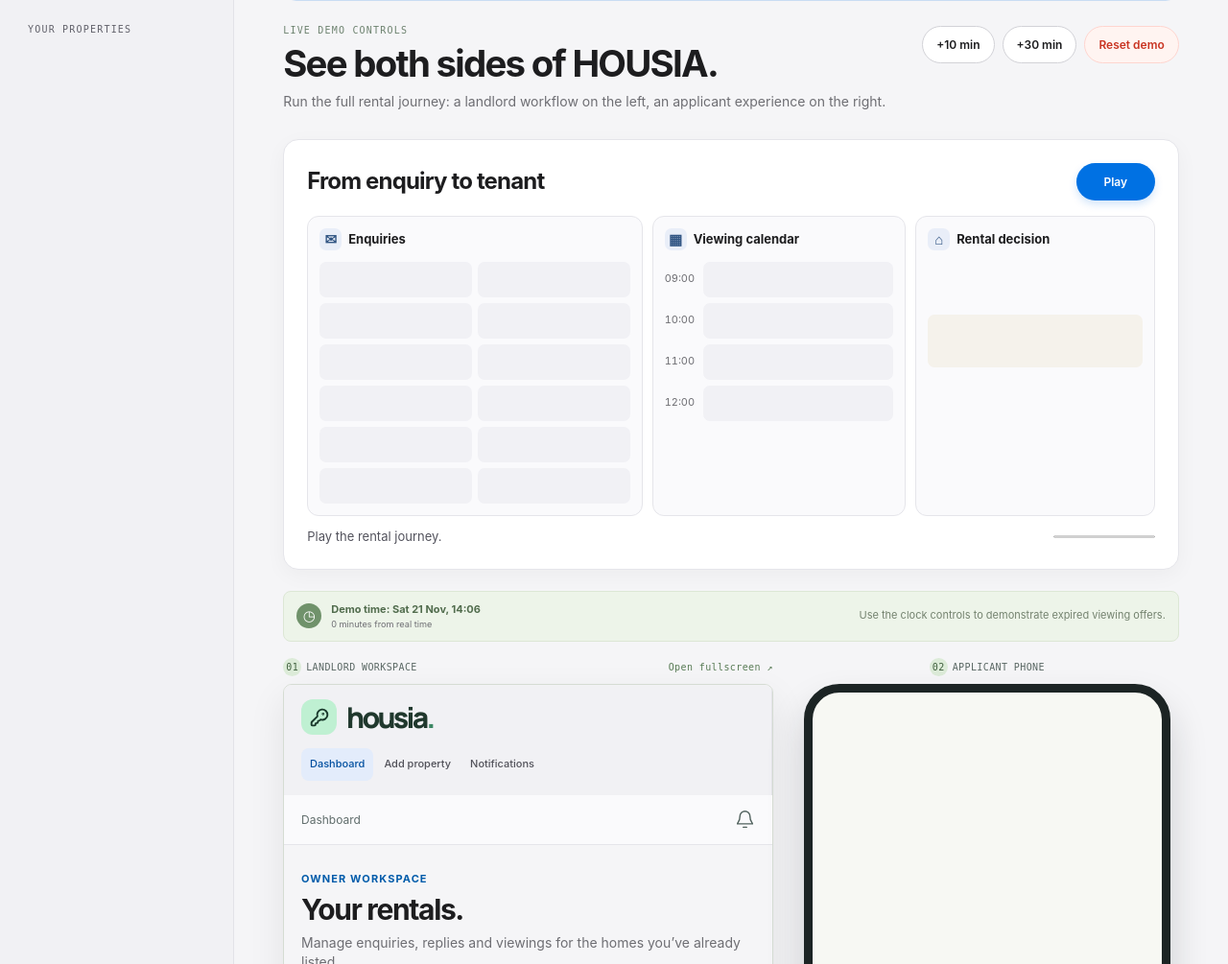
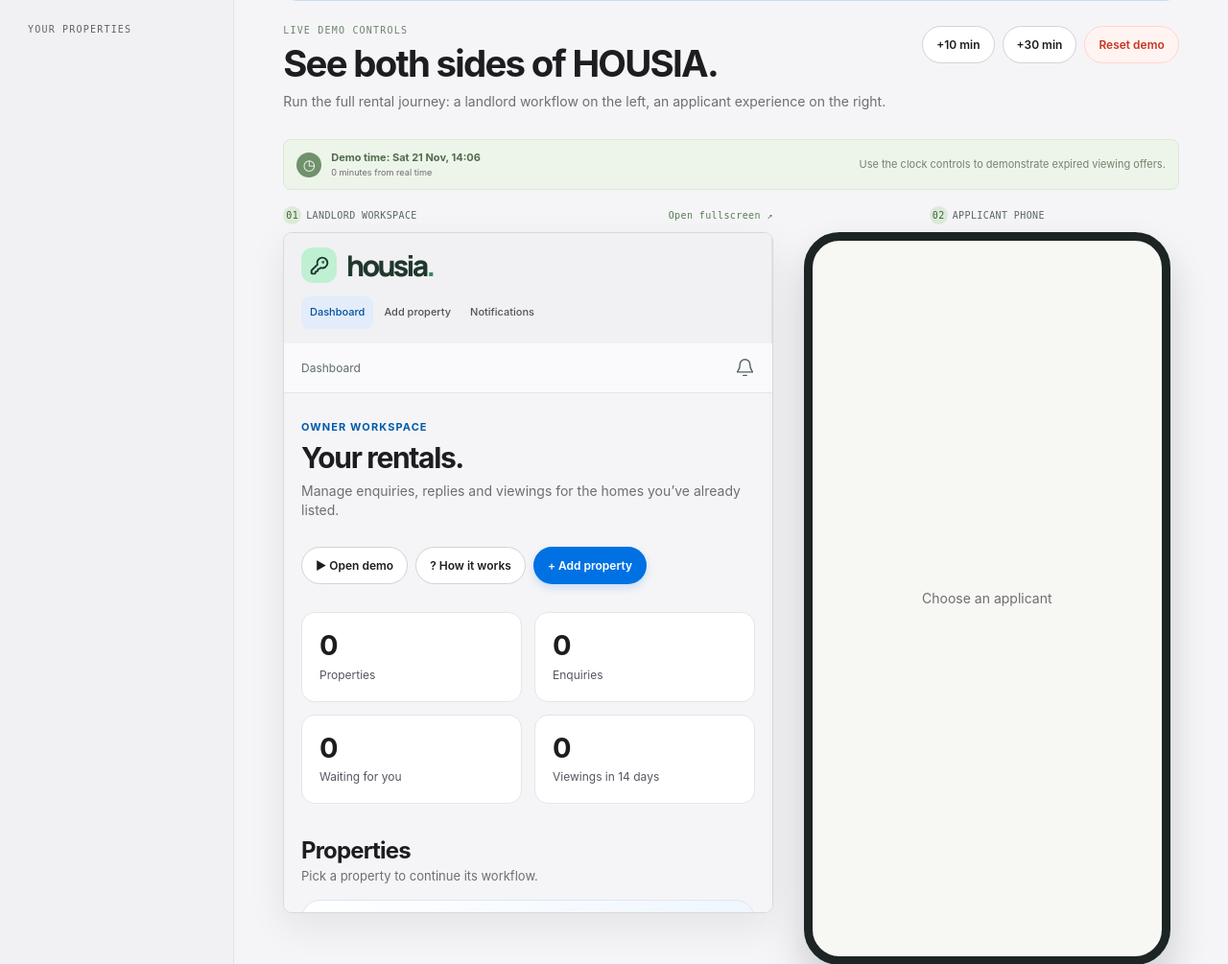
Before and after one commit to anasmidoul/project-hack, a Flask app: page /demo in a window 1280 px wide. Shown: the part 277-1282 px from the top of the page at 96% size. Run offline with Flask 3, Linux system fonts and the light colour scheme; data that the repository does not hold is empty.

Commit message:
Remove the rental journey animation from the demo page; keep the guide

```diff
--- a/housia/static/rental_animation.css
+++ /dev/null
@@ -1,281 +0,0 @@
-.rental-animation {
-  --enquiry-ink: #494952;
-  --shortlist-ink: #235c3d;
-  --cancelled-ink: #a12d27;
-  --selected-ink: #624510;
-  container-type: inline-size;
-  margin-bottom: 22px;
-  padding: clamp(12px, 2.1vw, 24px);
-  border: 1px solid var(--line);
-  border-radius: 16px;
-  background: var(--paper);
-  box-shadow: 0 6px 22px rgba(29, 29, 31, .04);
-}
-
-.rental-animation__header,
-.rental-animation__footer {
-  display: flex;
-  align-items: center;
-  justify-content: space-between;
-  gap: 12px;
-}
-
-.rental-animation__header h2,
-.rental-animation__fallback,
-.rental-animation__caption {
-  margin: 0;
-}
-
-.rental-animation__fallback {
-  margin-top: 10px;
-}
-
-.rental-animation__play {
-  min-width: 82px;
-}
-
-.rental-animation [hidden] {
-  display: none;
-}
-
-.rental-animation__board {
-  display: grid;
-  grid-template-columns: minmax(0, 1.4fr) minmax(0, 1.06fr) minmax(0, 1fr);
-  gap: 10px;
-  isolation: isolate;
-  overflow: hidden;
-  margin-top: 16px;
-}
-
-.rental-animation__panel {
-  min-width: 0;
-  padding: 12px;
-  border: 1px solid var(--line);
-  border-radius: 12px;
-  background: #fafafc;
-}
-
-.rental-animation__panel h3 {
-  display: flex;
-  align-items: center;
-  gap: 7px;
-  margin: 0 0 12px;
-  font-size: 13px;
-}
-
-.rental-animation__icon {
-  display: grid;
-  place-items: center;
-  flex: none;
-  width: 23px;
-  height: 23px;
-  border-radius: 7px;
-  background: #e9eef8;
-  color: #315583;
-  font-size: 15px;
-}
-
-.rental-animation__inbox,
-.rental-animation__calendar {
-  display: grid;
-  grid-auto-rows: 37px;
-  gap: 6px;
-}
-
-.rental-animation__inbox {
-  grid-template-columns: repeat(2, minmax(0, 1fr));
-}
-
-.rental-animation__booking {
-  display: grid;
-  grid-template-columns: 35px minmax(0, 1fr);
-  align-items: stretch;
-  gap: 5px;
-}
-
-.rental-animation__time {
-  align-self: center;
-  color: var(--muted);
-  font-size: 11px;
-  font-variant-numeric: tabular-nums;
-}
-
-.rental-animation__slot {
-  min-width: 0;
-  border-radius: 7px;
-  background: #f1f1f5;
-}
-
-.rental-animation__decision {
-  display: grid;
-  align-content: center;
-  min-height: 166px;
-}
-
-.rental-animation__decision .rental-animation__slot {
-  height: 55px;
-  background: #f5f2eb;
-}
-
-.rental-animation__card {
-  --card-fill: #ececf0;
-  --card-edge: #dadbe2;
-  --card-ink: var(--enquiry-ink);
-  --initials-fill: #dedfe6;
-  position: relative;
-  display: flex;
-  align-items: center;
-  gap: 5px;
-  width: 100%;
-  height: 100%;
-  padding: 3px 5px;
-  border: 1px solid var(--card-edge);
-  border-radius: inherit;
-  background: var(--card-fill);
-  color: var(--card-ink);
-  font-size: 11px;
-  line-height: 1.2;
-  opacity: 0;
-  transform-origin: top left;
-}
-
-.rental-animation__card.is-moving {
-  z-index: 1;
-}
-
-.rental-animation__card.is-shortlisted,
-[data-viewing] .rental-animation__card {
-  --card-fill: #e7f4ea;
-  --card-edge: #badcc4;
-  --card-ink: var(--shortlist-ink);
-  --initials-fill: #cde8d4;
-}
-
-.rental-animation__card.is-cancelled {
-  --card-fill: #fcecea;
-  --card-edge: #f0c3be;
-  --card-ink: var(--cancelled-ink);
-  --initials-fill: #f8d5d1;
-}
-
-.rental-animation__card.is-selected,
-[data-winner] .rental-animation__card {
-  --card-fill: #fff0bd;
-  --card-edge: #e7bd56;
-  --card-ink: var(--selected-ink);
-  --initials-fill: #f6d776;
-}
-
-.rental-animation__initials {
-  display: grid;
-  place-items: center;
-  flex: none;
-  width: 22px;
-  height: 22px;
-  border-radius: 5px;
-  background: var(--initials-fill);
-  font-size: 9px;
-  font-weight: 750;
-}
-
-.rental-animation__person {
-  min-width: 0;
-}
-
-.rental-animation__person strong {
-  display: block;
-  overflow: hidden;
-  text-overflow: ellipsis;
-  white-space: nowrap;
-}
-
-.rental-animation__person small {
-  display: none;
-  color: inherit;
-  font-size: 10px;
-}
-
-.rental-animation__mark {
-  visibility: hidden;
-  flex: none;
-  margin-left: auto;
-  font-weight: 750;
-}
-
-.rental-animation__card:is(.is-shortlisted, .is-cancelled) .rental-animation__mark,
-[data-winner] .rental-animation__mark {
-  visibility: visible;
-}
-
-.rental-animation__card.is-cancelled strong {
-  text-decoration: line-through;
-}
-
-.rental-animation__card.is-cancelled small,
-[data-winner] small {
-  display: block;
-}
-
-[data-winner] .rental-animation__card {
-  gap: 7px;
-  padding-inline: 9px;
-  font-size: 13px;
-}
-
-[data-winner] .rental-animation__initials {
-  width: 27px;
-  height: 27px;
-}
-
-.rental-animation__footer {
-  margin-top: 12px;
-}
-
-.rental-animation__caption {
-  min-height: 1.45em;
-  color: #53535d;
-  font-size: 13px;
-}
-
-.rental-animation__progress {
-  flex: none;
-  width: clamp(44px, 12%, 130px);
-  height: 5px;
-  accent-color: #0071e3;
-}
-
-@container (max-width: 670px) {
-  .rental-animation__board {
-    grid-template-columns: minmax(0, 1fr);
-    gap: 7px;
-  }
-
-  .rental-animation__panel {
-    padding: 8px;
-  }
-
-  .rental-animation__panel h3 {
-    margin-bottom: 6px;
-  }
-
-  .rental-animation__inbox,
-  .rental-animation__calendar {
-    grid-template-columns: repeat(2, minmax(0, 1fr));
-    grid-auto-rows: 32px;
-    gap: 4px;
-  }
-
-  .rental-animation__decision {
-    min-height: 0;
-  }
-
-  .rental-animation__decision .rental-animation__slot {
-    height: 43px;
-  }
-}
-
-@container (min-width: 320px) and (max-width: 670px) {
-  .rental-animation__inbox {
-    grid-template-columns: repeat(3, minmax(0, 1fr));
-  }
-}
--- a/housia/static/rental_animation.js
+++ /dev/null
@@ -1,155 +0,0 @@
-function mountRentalAnimation(section) {
-  const button = section.querySelector('.rental-animation__play');
-  const player = section.querySelector('.rental-animation__player');
-  const board = section.querySelector('.rental-animation__board');
-  const caption = section.querySelector('.rental-animation__caption');
-  const progress = section.querySelector('.rental-animation__progress');
-  const reducedMotion = matchMedia('(prefers-reduced-motion: reduce)');
-  const enquiries = [...board.querySelectorAll('[data-enquiry]')].map(makeCard);
-  const viewings = [...board.querySelectorAll('[data-viewing]')].map(makeCard);
-  const winner = makeCard(board.querySelector('[data-winner]'));
-  const finalViewing = viewings.find(viewing => viewing.slot.dataset.viewing === winner.slot.dataset.winner);
-  const bookingFor = new Map(viewings.map(viewing => [viewing.slot.dataset.viewing, viewing]));
-  const captions = [
-    [0, 'Twelve enquiries arrive.'],
-    [3000, 'Six applicants make the shortlist.'],
-    [5000, 'Four applicants book a viewing.'],
-    [8000, 'Two applicants cancel their viewings.'],
-    [10000, 'Two applicants remain after cancellations.'],
-    [11200, `${winner.card.querySelector('strong').textContent} is selected for rent.`],
-  ];
-  let elapsed = 0;
-  let startedAt = 0;
-  let frame = null;
-
-  function makeCard(slot) {
-    return { slot, card: slot.firstElementChild };
-  }
-
-  function positionBetween(source, destination, fraction) {
-    return `translate(${(destination.x - source.x) * fraction}px, ${(destination.y - source.y) * fraction}px)`;
-  }
-
-  function phase(time, start, end) {
-    return Math.max(0, Math.min(1, (time - start) / (end - start)));
-  }
-
-  function smooth(fraction) {
-    return fraction * fraction * (3 - 2 * fraction);
-  }
-
-  function paint(item, opacity, transform = '', state = '', moving = false) {
-    const { card } = item;
-    if (item.opacity !== opacity) {
-      card.style.opacity = opacity;
-      item.opacity = opacity;
-    }
-    if (item.transform !== transform) {
-      card.style.transform = transform;
-      item.transform = transform;
-    }
-    if (item.state !== state || item.moving !== moving) {
-      card.className = `rental-animation__card ${state}${moving ? ' is-moving' : ''}`.trim();
-      item.state = state;
-      item.moving = moving;
-    }
-  }
-
-  function render(time) {
-    const still = reducedMotion.matches;
-    for (const [index, enquiry] of enquiries.entries()) {
-      const arrival = phase(time, 100 + index * 165, 480 + index * 165);
-      const shortlisted = index % 2 === 0;
-      const viewing = bookingFor.get(enquiry.slot.dataset.enquiry);
-      const dropStart = 3150 + Math.floor(index / 2) * 105;
-      const fade = shortlisted ? phase(time, 5550, 6190) : phase(time, dropStart, dropStart + 660);
-      let opacity = still ? Number(time > 0) : smooth(arrival);
-      let transform = arrival < 1 && !still ? `translateY(${-12 * (1 - arrival)}px)` : '';
-      let moving = false;
-
-      if (viewing) {
-        const transfer = phase(time, viewing.bookingStart, viewing.bookingEnd);
-        if (transfer === 1) opacity = 0;
-        if (!still && transfer > 0 && transfer < 1) {
-          transform = positionBetween(enquiry, viewing, smooth(transfer));
-          moving = true;
-        }
-      } else if (fade > 0) {
-        opacity = still ? Number(fade < 1) : 1 - smooth(fade);
-        if (!still && !shortlisted) {
-          transform = `translateY(${130 * fade * fade}px) rotate(${9 * fade}deg)`;
-          moving = true;
-        }
-      }
-      paint(enquiry, opacity, transform, shortlisted && time >= 3000 ? 'is-shortlisted' : '', moving);
-    }
-
-    for (const viewing of viewings) {
-      const cancelled = viewing.slot.hasAttribute('data-cancels') && time >= viewing.cancelAt;
-      const cancellationFade = cancelled ? phase(time, viewing.cancelAt + 690, viewing.cancelAt + 1120) : 0;
-      const transfer = viewing === finalViewing ? phase(time, 10350, 11200) : 0;
-      const moving = !still && transfer > 0 && transfer < 1;
-      const booked = time >= viewing.bookingEnd && transfer < 1;
-      const fade = still ? Number(cancellationFade === 1) : smooth(cancellationFade);
-      const opacity = booked ? 1 - fade : 0;
-      const state = cancelled ? 'is-cancelled' : moving ? 'is-selected' : '';
-      paint(viewing, opacity, moving ? positionBetween(viewing, winner, smooth(transfer)) : '', state, moving);
-    }
-    paint(winner, Number(time >= 11200));
-
-    const message = time > 0 ? captions.findLast(([start]) => time >= start)[1] : 'Play the rental journey.';
-    if (caption.textContent !== message) caption.textContent = message;
-    progress.value = time;
-  }
-
-  function measure() {
-    for (const item of [...enquiries, ...viewings, winner]) {
-      const { x, y, width, height } = item.slot.getBoundingClientRect();
-      item.x = x + width / 2;
-      item.y = y + height / 2;
-    }
-    render(elapsed);
-  }
-
-  function tick(now) {
-    elapsed = Math.max(0, Math.min(progress.max, now - startedAt));
-    render(elapsed);
-    if (elapsed < progress.max) {
-      frame = requestAnimationFrame(tick);
-    } else {
-      frame = null;
-      button.textContent = 'Replay';
-    }
-  }
-
-  for (const [index, viewing] of viewings.entries()) {
-    viewing.bookingStart = 5100 + index * 575;
-    viewing.bookingEnd = viewing.bookingStart + 800;
-    viewing.cancelAt = 8050 + index * 180;
-  }
-
-  section.querySelector('.rental-animation__fallback').hidden = true;
-  player.hidden = false;
-  button.hidden = false;
-  measure();
-  new ResizeObserver(measure).observe(board);
-  reducedMotion.addEventListener('change', () => render(elapsed));
-
-  button.addEventListener('click', () => {
-    if (frame !== null) {
-      cancelAnimationFrame(frame);
-      frame = null;
-      button.textContent = 'Resume';
-      return;
-    }
-    if (elapsed === progress.max) {
-      elapsed = 0;
-      render(elapsed);
-    }
-    button.textContent = 'Pause';
-    startedAt = performance.now() - elapsed;
-    frame = requestAnimationFrame(tick);
-  });
-}
-
-document.querySelectorAll('.rental-animation').forEach(mountRentalAnimation);
--- a/housia/templates/_rental_animation.html
+++ /dev/null
@@ -1,58 +0,0 @@
-{% set applicants = [
-  ('MC', 'Maya Chen'), ('AR', 'Alex Ruiz'), ('LP', 'Lina Patel'),
-  ('NM', 'Noah Martin'), ('SA', 'Sara Ali'), ('TL', 'Theo Lee'),
-  ('IR', 'Iris Rose'), ('JK', 'Jules Kim'), ('ER', 'Eva Rossi'),
-  ('OB', 'Omar Bell'), ('AL', 'Ada Lewis'), ('BM', 'Ben Moore')
-] %}
-{% set viewings = [(0, '09:00'), (2, '10:00'), (4, '11:00'), (6, '12:00')] %}
-{% macro applicant_card(person, label='', mark='') %}
-  <div class="rental-animation__card">
-    <span class="rental-animation__initials">{{ person[0] }}</span>
-    <span class="rental-animation__person"><strong>{{ person[1] }}</strong>{% if label %}<small>{{ label }}</small>{% endif %}</span>
-    {% if mark %}<span class="rental-animation__mark">{{ mark }}</span>{% endif %}
-  </div>
-{% endmacro %}
-<section class="rental-animation" aria-labelledby="rental-animation-title">
-  <header class="rental-animation__header">
-    <h2 id="rental-animation-title">From enquiry to tenant</h2>
-    <button class="button button--primary rental-animation__play" type="button" hidden>Play</button>
-  </header>
-  <p class="rental-animation__fallback">Twelve enquiries arrive. Six applicants are shortlisted, four book a viewing, and two cancel. Maya Chen is selected for rent.</p>
-  <div class="rental-animation__player" hidden>
-    <div class="rental-animation__board" aria-hidden="true">
-      <div class="rental-animation__panel">
-        <h3><span class="rental-animation__icon">✉</span> Enquiries</h3>
-        <div class="rental-animation__inbox">
-          {% for person in applicants %}
-            <div class="rental-animation__slot" data-enquiry="{{ loop.index0 }}">{{ applicant_card(person, mark='✓') }}</div>
-          {% endfor %}
-        </div>
-      </div>
-      <div class="rental-animation__panel">
-        <h3><span class="rental-animation__icon">▦</span> Viewing calendar</h3>
-        <div class="rental-animation__calendar">
-          {% for index, time in viewings %}
-            <div class="rental-animation__booking">
-              <span class="rental-animation__time">{{ time }}</span>
-              <div class="rental-animation__slot" data-viewing="{{ index }}"{% if index in (2, 6) %} data-cancels{% endif %}>
-                {{ applicant_card(applicants[index], 'Cancelled' if index in (2, 6) else '', '×' if index in (2, 6) else '') }}
-              </div>
-            </div>
-          {% endfor %}
-        </div>
-      </div>
-      <div class="rental-animation__panel">
-        <h3><span class="rental-animation__icon">⌂</span> Rental decision</h3>
-        <div class="rental-animation__decision">
-          <div class="rental-animation__slot" data-winner="0">
-            {{ applicant_card(applicants[0], 'Selected for rent', '★') }}
-          </div>
-        </div>
-      </div>
-    </div>
-    <div class="rental-animation__footer">
-      <p class="rental-animation__caption" role="status">Play the rental journey.</p>
-      <progress class="rental-animation__progress" value="0" max="12000" aria-hidden="true"></progress>
-    </div>
-  </div>
-</section>
--- a/housia/templates/demo.html
+++ b/housia/templates/demo.html
@@ -3,14 +3,11 @@
 {% block title %}Demo room · HOUSIA{% endblock %}
 {% block head %}
   <link rel="stylesheet" href="/static/guide.css">
-  <link rel="stylesheet" href="{{ url_for('static', filename='rental_animation.css') }}">
-  <script src="{{ url_for('static', filename='rental_animation.js') }}" defer></script>
 {% endblock %}
 {% block breadcrumb %}<span class="crumb"><strong>Demo room</strong></span>{% endblock %}
 {% block content %}
   <section class="guide-start" aria-labelledby="start-here"><div><div class="eyebrow" id="start-here">Start here</div><p><strong>This is a demo of HOUSIA, an assistant for a landlord who is renting out a home.</strong> All people and documents are fictional.</p><ul><li><strong>Left</strong> (top on a phone): the landlord’s workspace.</li><li><strong>Right</strong> (below on a phone): a candidate’s phone, showing their personal page.</li><li><strong>Applicant preview</strong> with “View applicant” switches which candidate the phone shows.</li></ul></div><div class="guide-start__actions"><a class="button button--primary" href="/guide">How it works: 5-minute guide →</a></div></section>
   <section class="page-heading"><div><div class="eyebrow">Live demo controls</div><h1>See both sides of HOUSIA.</h1><p>Run the full rental journey: a landlord workflow on the left, an applicant experience on the right.</p></div><div class="inline-actions"><form method="post" action="/demo/clock"><input type="hidden" name="minutes" value="10">{{ button('+10 min', 'secondary', type='submit') }}</form><form method="post" action="/demo/clock"><input type="hidden" name="minutes" value="30">{{ button('+30 min', 'secondary', type='submit') }}</form><form method="post" action="/demo/reset">{{ button('Reset demo', 'danger', type='submit') }}</form></div></section>
-  {% include '_rental_animation.html' %}
   <section class="demo-clock"><span class="demo-clock__icon">◷</span><div><strong>Demo time: {{ now|dt }}</strong><small>{{ clock_offset_min|default(0) }} minute{{ '' if clock_offset_min|default(0) == 1 else 's' }} from real time</small></div><p>Use the clock controls to demonstrate expired viewing offers.</p></section>
   {% if applications %}<form class="demo-picker" method="get" action="/demo"><label for="as">Applicant preview</label><select id="as" name="as">{% for applicant in applications %}<option value="{{ applicant.token }}" {% if applicant.token == selected_token %}selected{% endif %}>{{ applicant.name }} — {{ applicant.property_title }}</option>{% endfor %}</select>{{ button('View applicant', 'secondary', type='submit') }}<a class="button button--secondary" href="/mock/candidate">Create portal enquiry ↗</a></form>{% endif %}
   <section class="demo-stage"><div class="demo-stage__landlord"><div class="demo-stage__label"><span>01</span> Landlord workspace <a href="/" target="_blank">Open fullscreen ↗</a></div><iframe title="Landlord workspace" src="/"></iframe></div><div class="demo-stage__applicant"><div class="demo-stage__label"><span>02</span> Applicant phone</div>{% if selected_token %}{{ phone_frame('/a/' ~ selected_token, 'Applicant experience') }}{% else %}<div class="phone-preview" style="display:grid;place-items:center;background:#f7f8f3;border-color:#1c2424"><span class="muted">Choose an applicant</span></div>{% endif %}</div></section>
```
Also changed, not shown: tests/test_guide.py (+1 -1 lines).
